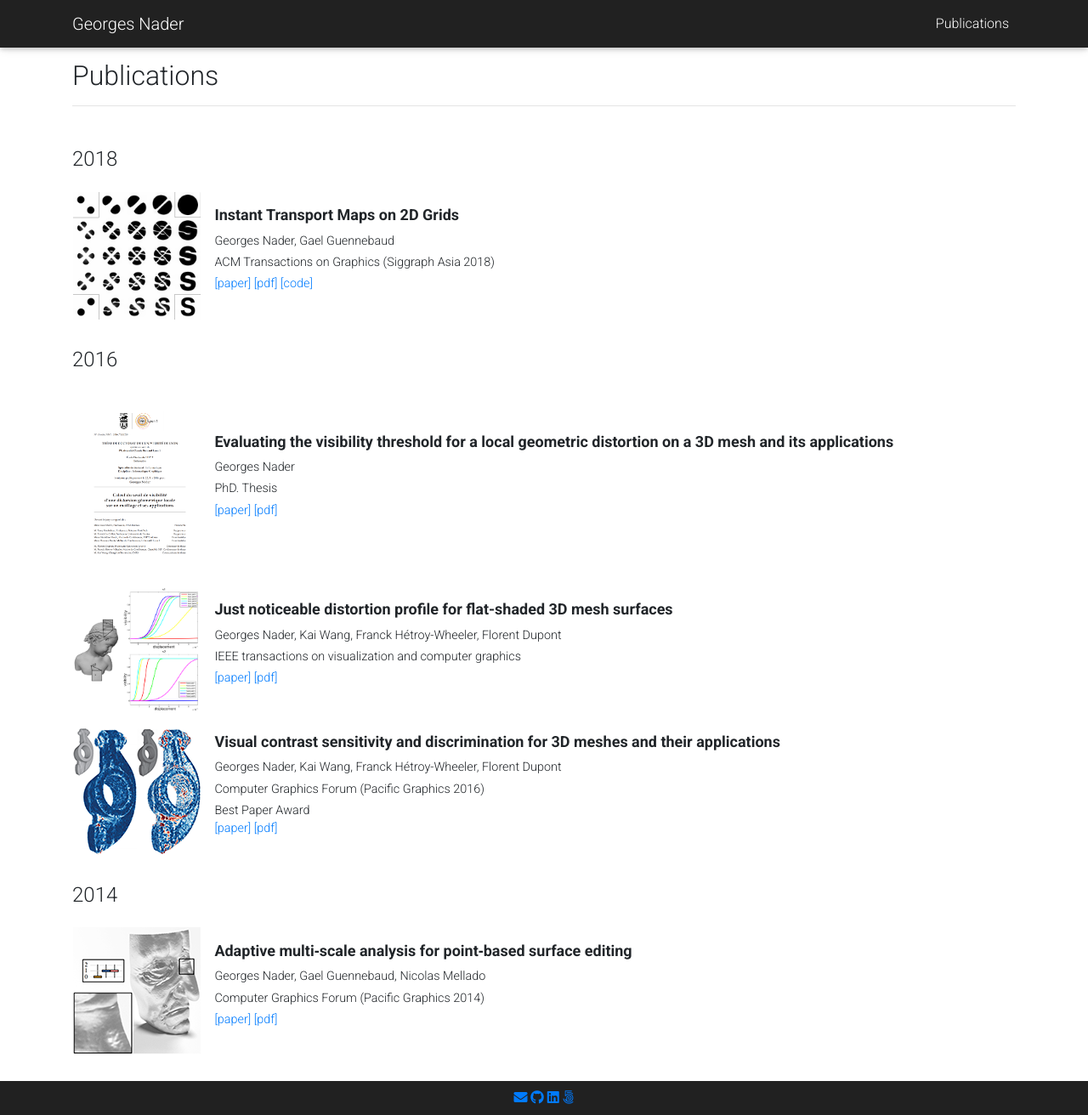
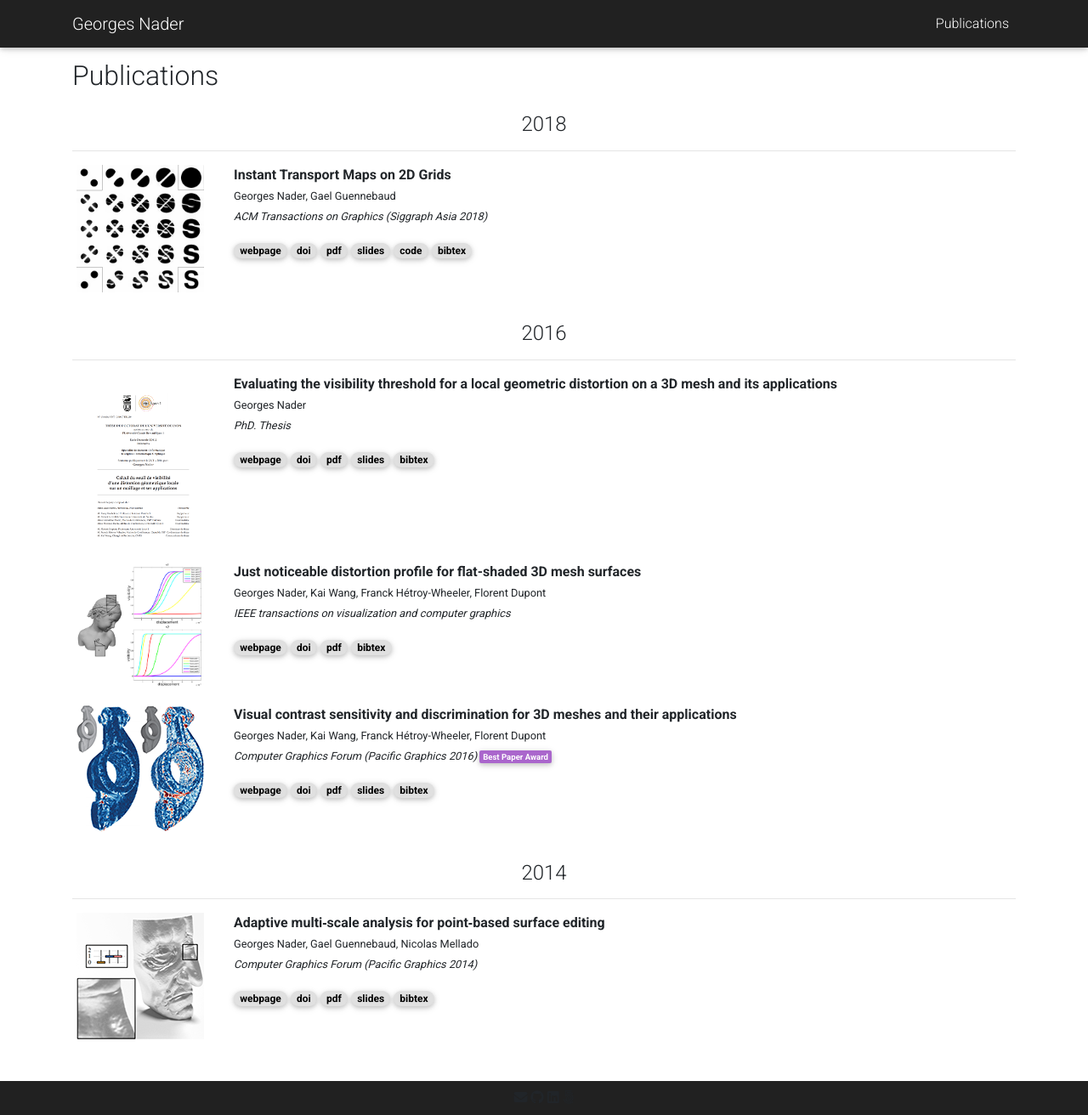
Before and after one commit to gnader/gnader.github.io, a Jekyll site: the page built from _pages/publications.html, in a window 1280 px wide and 1312 px high. Shown: the whole window at 85% size. Built offline with Jekyll 4.4.1, drawn with Linux system fonts in a browser that asks for light colours; nearby versions of some CDN libraries; a style sheet for code colours, icons or effects is not loaded.

Commit message:
publication page done

```diff
--- a/_includes/pubItem.html
+++ b/_includes/pubItem.html
@@ -1,27 +1,33 @@
-<tr>
-  <td width="150px">
-    <div class="pubthumbnail">
-      <a href="{{pub.url}}.html"><img src="/assets/img/pub/{{pub.slug}}_thumb.png" alt="{{pub.slug}} thumbnail"/></a>
+<div class="row mt-2" style="min-height: 160px;">
+    <div class="col-xl-2 col-lg-2 col-md-3 d-none d-md-block px-0 text-center">
+      <a href="{{pub.url}}.html"><img class="img-fluid" style="width: 150px;" src="/assets/img/pub/{{pub.slug}}_thumb.png" alt="{{pub.slug}} thumbnail"/></a>
     </div>
-  </td>
-  <td>
-    <div class="pubtitle">{{ pub.title }}</div>
-    <div class="pubauthors">
+
+    <div class="col-xl-10 col-lg-10 col-md-9 col-xs-12 px-0">
+      <div class="col-12 font-weight-bold"><a href="{{pub.url}}.html">{{ pub.title }}</a></div>
+      <div class="col-12">
+        <small>
         {{pub.authors[0][0]}}
         {%- for author in pub.authors offset:1 -%}
         , {{ author[0] }}
         {%- endfor -%}
+        </small>
       </div>
-    <div class="pubinfo">{{ pub.journal }} {% if pub.conference %}({{pub.conference}} {{pub.year}}) {% endif %}</div>
-    {%- if pub.award -%}
-    <div>{{pub.award}}</div>
-    {%- endif -%}
-    <div>
+      <div class="col-12">
+        <small>
+          <em>{{ pub.journal }} {% if pub.conference %}({{pub.conference}} {{pub.year}}) {% endif %}</em>
+          {%- if pub.award -%}<span class="badge badge-secondary">{{pub.award}}</span>{%- endif -%}
+        </small>
+      </div>
+      <div class="col-12 mt-3">
         <span>
-      {% if pub.links.doi %}<a href="{{pub.links.doi}}">[paper]</a>{% endif %}
-      {% if pub.links.pdf %}<a href="{{pub.links.pdf}}">[pdf]</a>{% endif %}
-      {% if pub.links.code %}<a href="{{pub.links.code}}">[code]</a>{% endif %}
+        <a class="badge badge-pill badge-light" href="{{pub.url}}.html">webpage</a>
+        {% if pub.links.doi %}<a class="badge badge-pill badge-light" href="{{pub.links.doi}}">doi</a>{% endif %}
+        {% if pub.links.pdf %}<a class="badge badge-pill badge-light" href="{{pub.links.pdf}}">pdf</a>{% endif %}
+        {% if pub.links.slides %}<a class="badge badge-pill badge-light" href="{{pub.links.slides}}">slides</a>{% endif %}
+        {% if pub.links.code %}<a class="badge badge-pill badge-light" href="{{pub.links.code}}">code</a>{% endif %}
+        {% if pub.links.bib %}<a class="badge badge-pill badge-light" href="{{pub.links.bib}}">bibtex</a>{% endif %}
         </span>
       </div>
-  </td>
-</tr>
+    </div>
+</div>
--- a/_layouts/paper.html
+++ b/_layouts/paper.html
@@ -8,7 +8,7 @@ layout: default
   <div class="row align-items-center h-100">
     <div class="col-12 align-items-center">
 
-      <div class="text-center"><h2>{{page.title}}</h2></div>
+      <div class="text-center mt-3"><h2>{{page.title}}</h2></div>
       <div class="text-center">
         <span>
           {{page.authors[0][0]}}
@@ -60,6 +60,7 @@ layout: default
         {% if page.links.bib %}<a class="btn btn-primary btn-sm" href="{{page.links.bib}}">bibtex</a>{% endif %}
     </div>
   </div>
+
   <!-- paper teaser -->
   {%- if page.caption -%}
   <hr/>
--- a/_pages/publications.html
+++ b/_pages/publications.html
@@ -2,21 +2,16 @@
 layout: default
 ---
 
-<div class="container">
-  <div><h2>Publications</h2><hr/></div>
+<div class="container h-100">
+  <div class=""><h2 class="my-0">Publications</h2></div>
   {%- for _year_ in (2014..2021) reversed -%}
     {%- assign pubs = site.publications | where_exp: "pub", "pub.year == _year_" | sort: "year" | reverse -%}
     {%- if pubs.size > 0 -%}
-      <div class="row">
-        <div class="pubyear col-12"><h4>{{_year_}}</h4></div>
-      </div>
-      <table>
-        <tbody>
+        <div class="mt-4 py-0 text-center"><h4 class="py-0">{{_year_}}</h4></div>
+        <hr/>
         {%- for pub in pubs -%}
-          {% include pubItem.html %}
+            {% include pubItem.html %}
         {%- endfor -%}
-        </tbody>
-      </table>
     {%- endif -%}
   {%- endfor -%}
 </div>
--- a/_sass/main.scss
+++ /dev/null
@@ -1,11 +0,0 @@
-$backgroundColor: #ffffff;
-$bodyColor: #000000;
-$bodyFont: -apple-system, BlinkMacSystemFont, "Segoe UI", Helvetica, Arial,
-	sans-serif, "Apple Color Emoji", "Segoe UI Emoji", "Segoe UI Symbol";
-
-body {
-	background: $backgroundColor;
-	color: $bodyColor;
-	font-family: $bodyFont;
-	padding-top: 70px;
-}
--- a/assets/css/main.scss
+++ b/assets/css/main.scss
@@ -28,51 +28,55 @@ body {
 	position: absolute;
 }
 
-.pubitem {
-	margin: 2em 0;
-	line-height: 1em;
+a {
+	color: inherit;
 }
 
-.pubyear {
-	margin-top: 2em;
-}
+// .pubitem {
+// 	margin: 2em 0;
+// 	line-height: 1em;
+// }
 
-.pubtitle {
-	margin-bottom: 0.5em;
-	line-height: 1.2em;
-	font-size: 125%;
-	font-weight: bold;
-}
+// .pubyear {
+// 	margin-top: 2em;
+// }
 
-.pubauthors,
-.pubinfo {
-	font-size: 100%;
-	margin-bottom: 0.25em;
-}
+// .pubtitle {
+// 	margin-bottom: 0.5em;
+// 	line-height: 1.2em;
+// 	font-size: 125%;
+// 	font-weight: bold;
+// }
+
+// .pubauthors,
+// .pubinfo {
+// 	font-size: 100%;
+// 	margin-bottom: 0.25em;
+// }
 
 // .pubthumbnail {
 // 	clear: both;
 // }
 
-.pubthumbnail a {
-	float: left;
-	margin-right: 1em;
-	margin-top: 1em;
-}
+// .pubthumbnail a {
+// 	float: left;
+// 	margin-right: 1em;
+// 	margin-top: 1em;
+// }
 
-.pubthumbnail img {
-	max-width: 150px;
-	border: 0px solid black;
-}
+// .pubthumbnail img {
+// 	max-width: 150px;
+// 	border: 0px solid black;
+// }
 
-.pubteaser {
-	max-width: 800px;
-}
+// .pubteaser {
+// 	max-width: 800px;
+// }
 
-.pubteaser img {
-	max-width: 800px;
-	max-height: 300px;
-}
+// .pubteaser img {
+// 	max-width: 800px;
+// 	max-height: 300px;
+// }
 
 .test {
 	border-style: solid;
```
Lines whose indentation alone changed are shown as unchanged.
